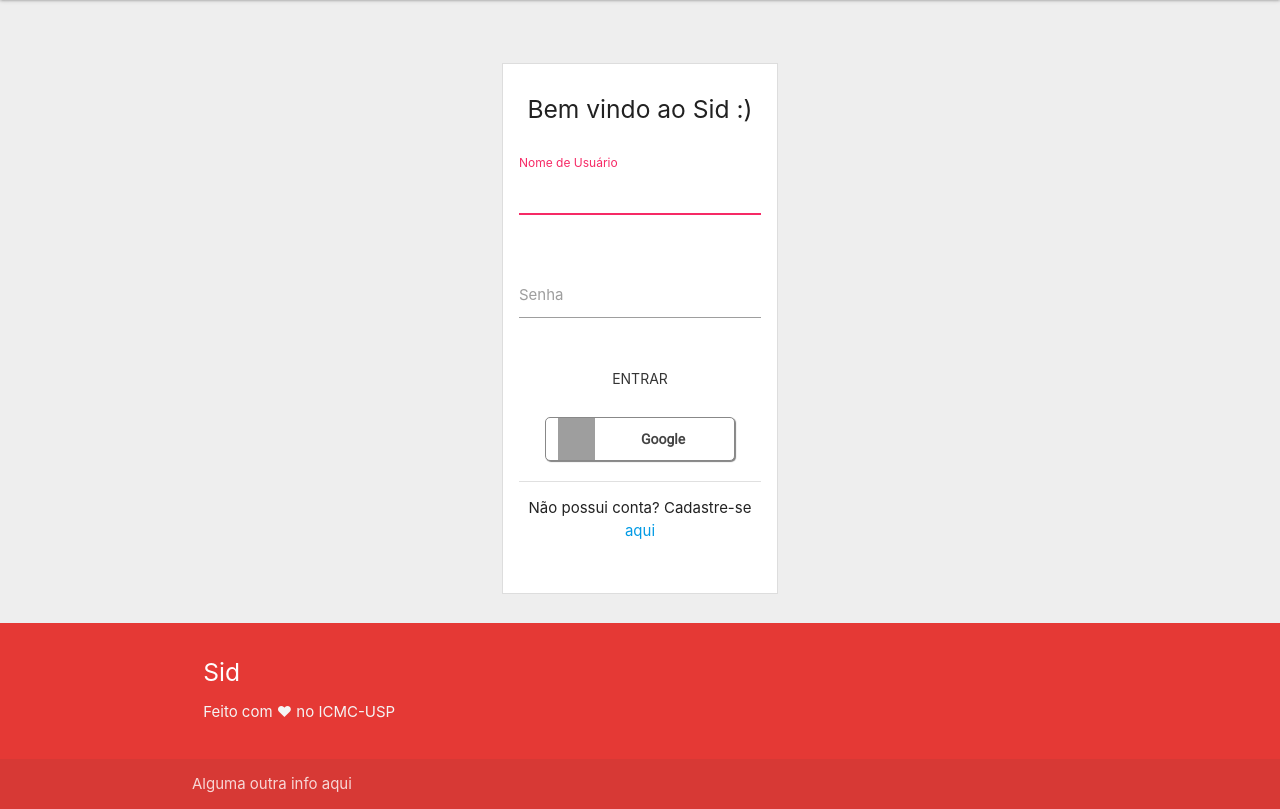
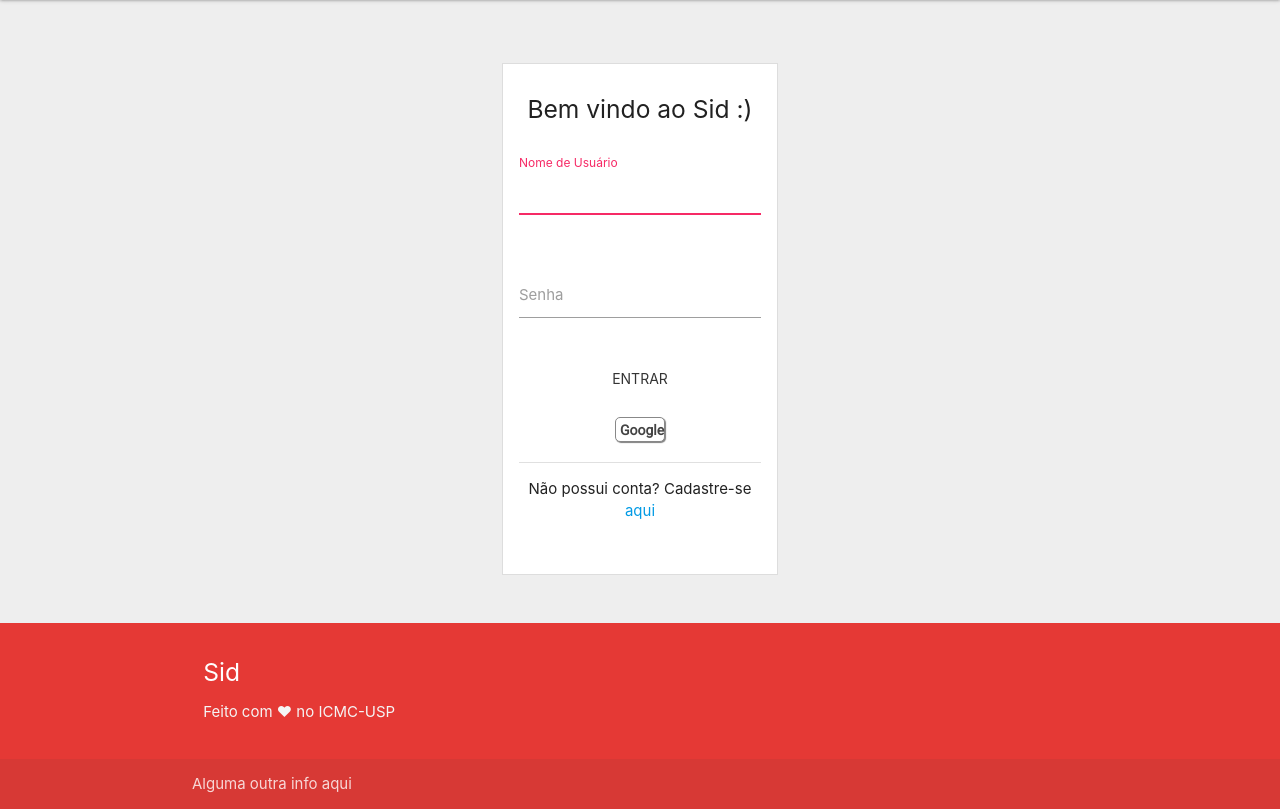
Before and after one commit to rgeurgas/Sid, a Django app: page /auth/login/ in a window 1280 px wide. Shown: the part 65-874 px from the top of the page. Run offline with Django 3.2, Linux system fonts and the light colour scheme; some libraries are stand-ins or nearby versions; grey boxes are pictures that could not be loaded.

Commit message:
Fix buttons

```diff
--- a/course/static/course/css/googlebtn.css
+++ b/course/static/course/css/googlebtn.css
@@ -2,7 +2,6 @@
   display: inline-block;
   background: white;
   color: #444;
-  width: 190px;
   border-radius: 5px;
   border: thin solid #888;
   box-shadow: 1px 1px 1px grey;
@@ -22,17 +21,12 @@ span.icon {
   background: url('https://developers.google.com/identity/sign-in/g-normal.png') transparent 5px 50% no-repeat;
   display: inline-block;
   vertical-align: middle;
-  width: 42px;
-  height: 42px;
 }
 
 span.buttonText {
   display: inline-block;
   vertical-align: middle;
-  padding-left: 42px;
-  padding-right: 42px;
   font-size: 14px;
   font-weight: bold;
-  /* Use the Roboto font that is loaded in the <head> */
   font-family: 'Roboto', sans-serif;
 }
--- a/mysite/settings.py
+++ b/mysite/settings.py
@@ -45,7 +45,7 @@ INSTALLED_APPS = [
     'allauth.socialaccount.providers.google',
 ]
 
-SITE_ID = 3
+SITE_ID = 4
 
 MIDDLEWARE = [
     'django.middleware.security.SecurityMiddleware',
--- a/registration/forms.py
+++ b/registration/forms.py
@@ -3,9 +3,9 @@ from django.contrib.auth.forms import UserCreationForm
 from django.contrib.auth.models import User
 
 class SignUpForm(UserCreationForm):
-	birth_date = forms.DateField(widget=forms.DateInput(attrs={'id':'birthdate', 'class':'datepicker'}))
+	birth_date = forms.DateField(widget=forms.DateInput(attrs={'class':'datepicker'}))
 	university = forms.CharField(max_length=50)
-	bio = forms.CharField(max_length=500, widget=forms.Textarea(attrs={'id':'id_bio', 'class':'materialize-textarea'}))
+	bio = forms.CharField(max_length=500, widget=forms.Textarea(attrs={'class':'materialize-textarea'}))
 	email = forms.EmailField(max_length=254, help_text='Required. Please insert a valid email', widget=forms.EmailInput(attrs={'class':'validate'}))
 
 	class Meta:
@@ -17,7 +17,7 @@ class EditarForm(forms.ModelForm):
 	birth_date = forms.DateField(help_text='Required. Format: YYYY-MM-DD')
 	#COLOCAR DATEPICKER!!!
 	university = forms.CharField(max_length=50)
-	bio = forms.CharField(max_length=500, widget=forms.Textarea(attrs={'class':'materialize-textarea','id':'id_bio'}))
+	bio = forms.CharField(max_length=500, widget=forms.Textarea(attrs={'class':'materialize-textarea'}))
 	image = forms.ImageField()
 
 	class Meta:
--- a/registration/templates/registration/login.html
+++ b/registration/templates/registration/login.html
@@ -23,13 +23,13 @@
       			<div class="row">
         			<div class="input-field col s12 {%if form.non_field_errors %} erou {% endif %}">
           				{{ form.username }}
-          				<label for="username">Nome de Usuário</label>
+          				<label for="id_username">Nome de Usuário</label>
         			</div>
         		</div>
         		<div class="row">
         			<div class="input-field col s12 {%if form.errors %} erou {% endif %}">
         				{{form.password}}
-          				<label for="password">Senha</label>
+          				<label for="id_password">Senha</label>
                   {% if form.errors %}
                     <span class="helper-text" data-error=
                     {% for error in form.non_field_errors %}
@@ -48,7 +48,7 @@
         			</div>
         		</div>
             <div class="row center">
-              <div onClick="var dualScreenLeft = window.screenLeft != undefined ? window.screenLeft : window.screenX; var dualScreenTop = window.screenTop != undefined ? window.screenTop : window.screenY; var width = window.innerWidth ? window.innerWidth : document.documentElement.clientWidth ? document.documentElement.clientWidth : screen.width; var height = window.innerHeight ? window.innerHeight : document.documentElement.clientHeight ? document.documentElement.clientHeight : screen.height; var left = ((width / 2) - (600 / 2)) + dualScreenLeft; var top = ((height / 2) - (800 / 2)) + dualScreenTop; var newWindow = window.open('{% url 'google_login' %}', 'Login', 'scrollbars=yes, width=' + 600 + ', height=' + 800 + ', top=' + top + ', left=' + left); if (window.focus) { newWindow.focus(); } return false;">
+              <div class="col s12" onClick="var dualScreenLeft = window.screenLeft != undefined ? window.screenLeft : window.screenX; var dualScreenTop = window.screenTop != undefined ? window.screenTop : window.screenY; var width = window.innerWidth ? window.innerWidth : document.documentElement.clientWidth ? document.documentElement.clientWidth : screen.width; var height = window.innerHeight ? window.innerHeight : document.documentElement.clientHeight ? document.documentElement.clientHeight : screen.height; var left = ((width / 2) - (600 / 2)) + dualScreenLeft; var top = ((height / 2) - (800 / 2)) + dualScreenTop; var newWindow = window.open('{% url 'google_login' %}', 'Login', 'scrollbars=yes, width=' + 600 + ', height=' + 800 + ', top=' + top + ', left=' + left); if (window.focus) { newWindow.focus(); } return false;">
                 <div id="customBtn" class="customGPlusSignIn">
                   <span class="icon"></span>
                   <span class="buttonText">Google</span>
```
Also changed, not shown: registration/templates/registration/signup.html (+18 -16 lines).
